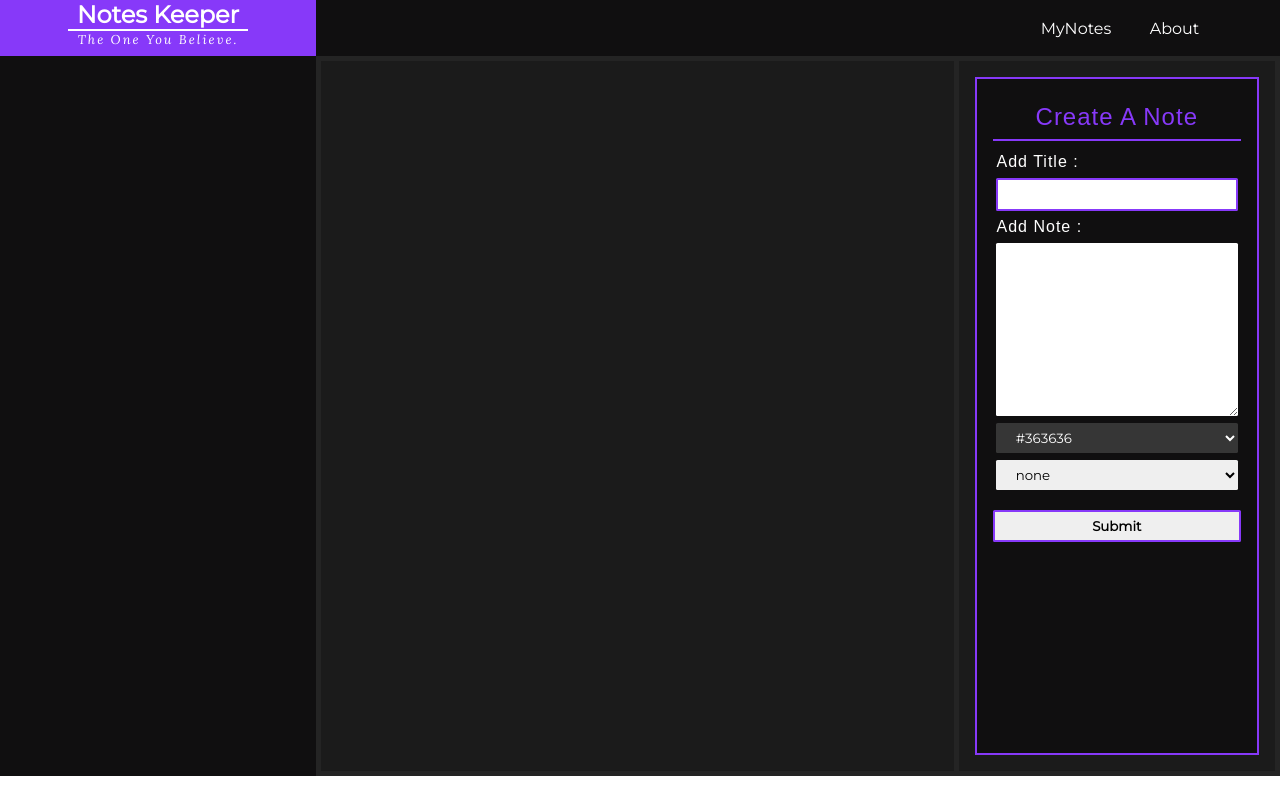
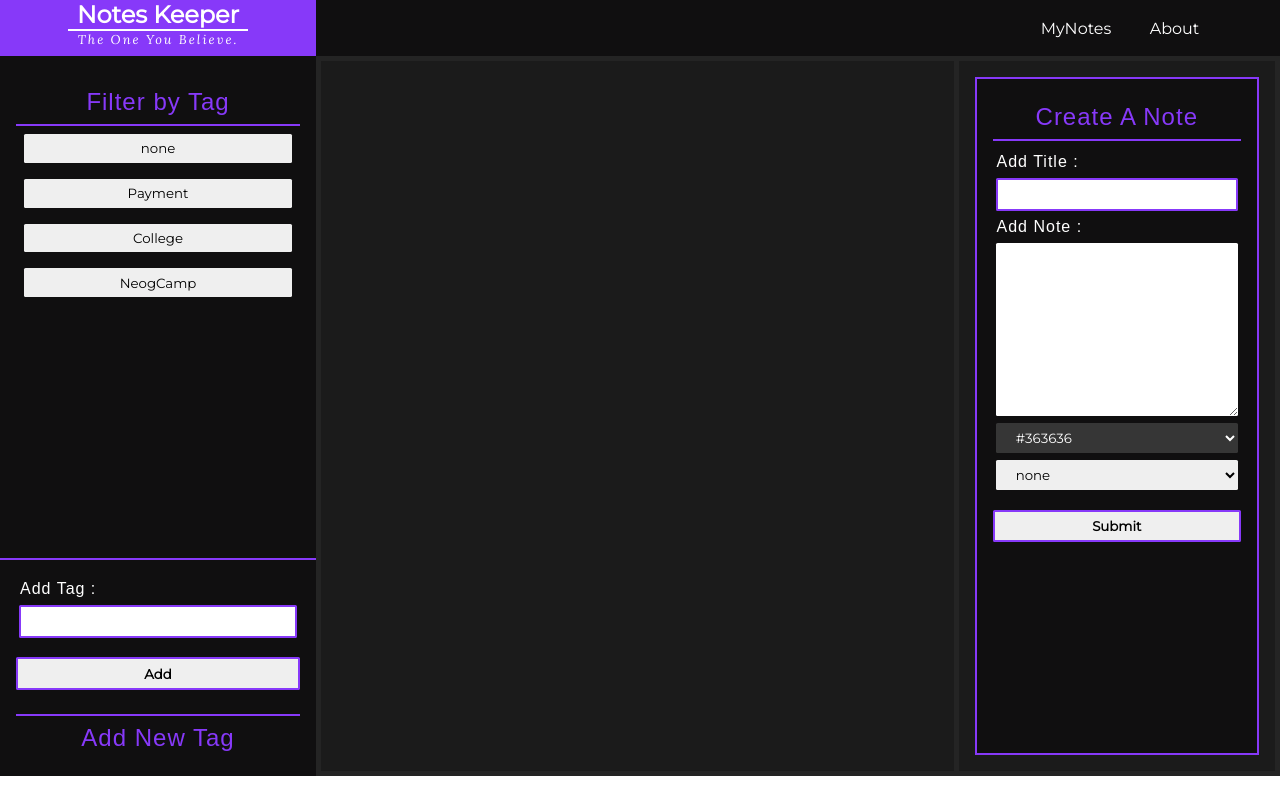
Before and after one commit to rushi-173/Notes-Keeper, a React (Create React App) app: page / in a window 1280 px wide. Built offline with nearby package versions, Linux system fonts and the light colour scheme.

Commit message:
Filter by tag list created

```diff
--- a/src/Components/MyNotes.css
+++ b/src/Components/MyNotes.css
@@ -6,10 +6,7 @@
   display: flex;
   /* justify-content: space-between; */
 }
-.taglist {
-  width: 25%;
-  background-color: var(--d1);
-}
+
 .notes-manager {
   display: flex;
   flex-wrap: wrap;
@@ -51,6 +48,72 @@ textarea {
   margin: 1rem 0rem;
   font-weight: 700;
 }
+
+button:hover {
+  color: white;
+  background-color: var(--color-1);
+}
+
+.taglist-manager {
+  width: 25%;
+  background-color: var(--d1);
+  display: flex;
+  flex-direction: column;
+  justify-content: space-between;
+}
+
+.taglist {
+  display: flex;
+  flex-direction: column;
+  justify-content: space-between;
+  padding: 1rem;
+}
+
+.taglist .btn {
+  margin: 0.5rem;
+}
+
+.taglist h2 {
+  font-weight: 500;
+  letter-spacing: 1px;
+  padding: 0.5rem;
+  margin-top: 0.5rem;
+  color: var(--color-1);
+  border-bottom: 2px solid var(--color-1);
+}
+
+.tags-form {
+  display: flex;
+  flex-direction: column;
+  width: 100%;
+  color: white;
+  background-color: var(--d1);
+  padding: 1rem;
+  border-top: 2px solid var(--color-1);
+}
+.tags-form h2 {
+  font-weight: 500;
+  letter-spacing: 1px;
+  padding: 0.5rem;
+  margin-top: 0.5rem;
+  color: var(--color-1);
+  border-top: 2px solid var(--color-1);
+}
+.tags-form label {
+  text-align: left;
+  margin: 4px;
+  letter-spacing: 1px;
+  /* color: var(--color-1); */
+}
+.tags-form input,
+textarea {
+  border: 2px solid var(--color-1);
+}
+.tags-form button {
+  border: 2px solid var(--color-1);
+  margin: 1rem 0rem;
+  font-weight: 700;
+}
 .input {
   margin: 0.2rem;
   font-family: Montserrat;
@@ -77,7 +140,7 @@ textarea {
     flex-direction: column-reverse;
   }
   .notes-list,
-  .taglist,
+  .taglist-manager,
   .notes-manager,
   .MyNotes {
     width: 100%;
--- a/src/Components/MyNotes.js
+++ b/src/Components/MyNotes.js
@@ -21,8 +21,19 @@ export default function MyNotes() {
   ]);
   return (
     <div className="MyNotes">
-      <div className="taglist">
-        <div></div>
+      <div className="taglist-manager">
+        <div className="taglist">
+          <h2>Filter by Tag</h2>
+          {tagsList.map((tag) => {
+            return <button className="btn">{tag}</button>;
+          })}
+        </div>
+        <div className="tags-form">
+          <label>Add Tag : </label>
+          <input type="text" className="input" />
+          <button className="input">Add</button>
+          <h2>Add New Tag</h2>
+        </div>
       </div>
       <div className="notes-list"></div>
       <div className="notes-manager">
--- a/src/styles.css
+++ b/src/styles.css
@@ -69,3 +69,7 @@ p {
   border-radius: 0.1rem;
   outline: none;
 }
+.btn:hover {
+  color: white;
+  background-color: var(--color-1);
+}
```
